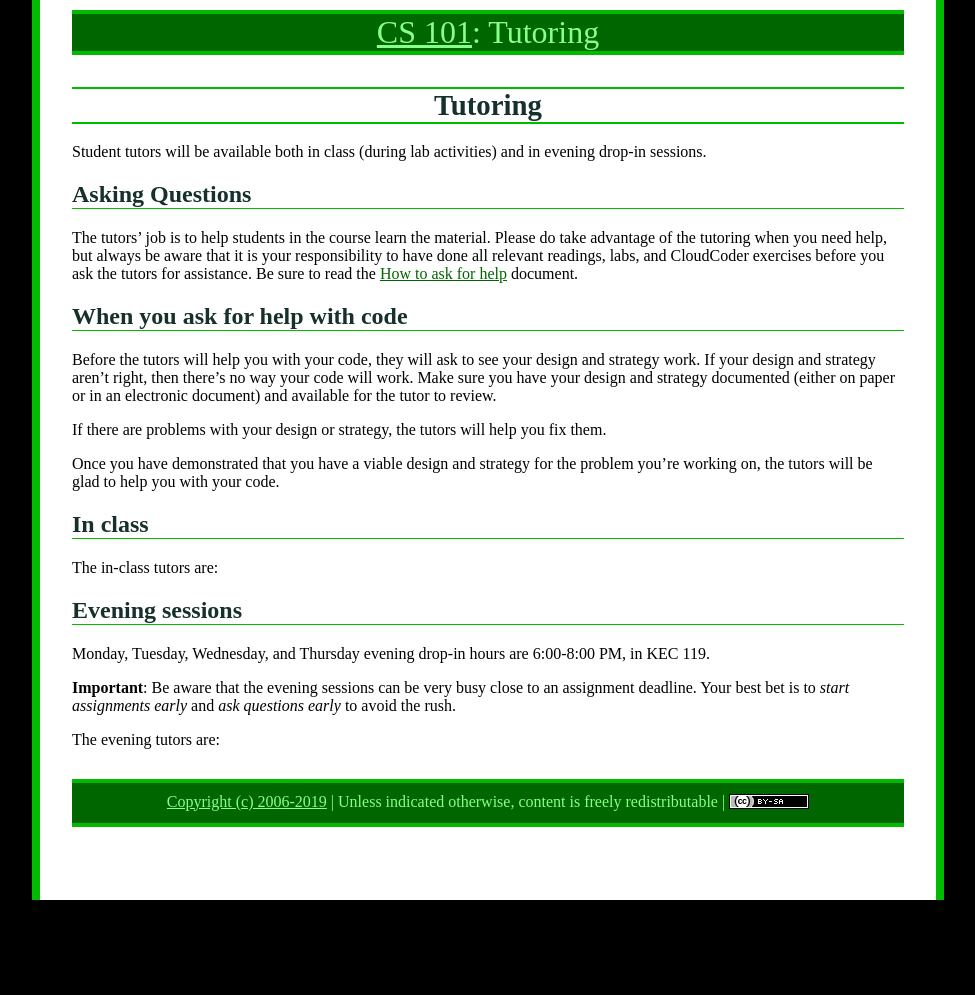
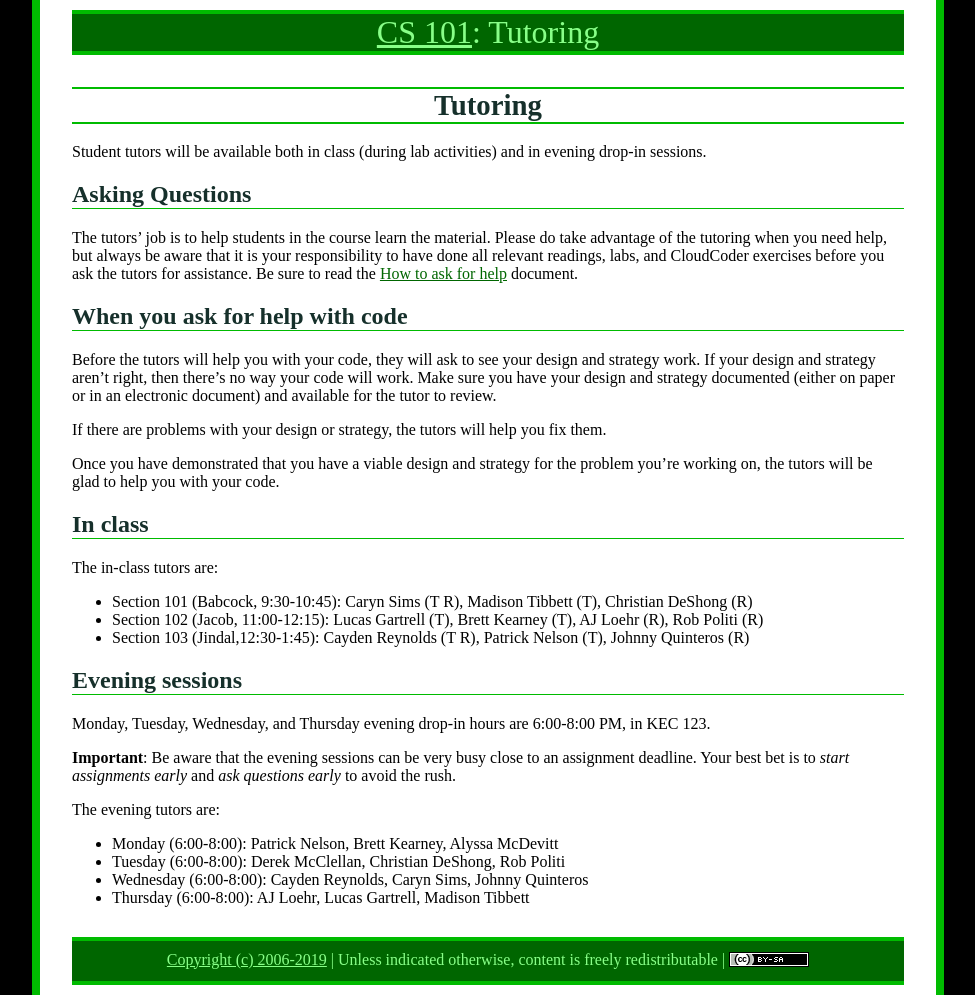
Before and after one commit to ycpcs/cs101-spring2019, a Jekyll site: the page built from tutoring.md, in a window 1280 px wide. Shown: the whole page, without its empty margins (152-1127 px from the left). Built offline with Jekyll 4.4.1, drawn with Linux system fonts in a browser that asks for light colours; before the commit the page ends 900 px from its top, so only the background shows below that.

Commit message:
update tutors
update tutors

```diff
--- a/tutoring.md
+++ b/tutoring.md
@@ -23,14 +23,24 @@ Once you have demonstrated that you have a viable design and strategy for the pr
 
 The in-class tutors are:
 
+* Section 101 (Babcock, 9:30-10:45): Caryn Sims (T R), Madison Tibbett (T), Christian DeShong (R)
+* Section 102 (Jacob, 11:00-12:15): Lucas Gartrell (T), Brett Kearney (T), AJ Loehr (R), Rob Politi (R)
+* Section 103 (Jindal,12:30-1:45): Cayden Reynolds (T R), Patrick Nelson (T), Johnny Quinteros (R)
+
+
 ## Evening sessions
 
-Monday, Tuesday, Wednesday, and Thursday evening drop-in hours are 6:00-8:00 PM, in KEC 119.
+Monday, Tuesday, Wednesday, and Thursday evening drop-in hours are 6:00-8:00 PM, in KEC 123.
 
 **Important**: Be aware that the evening sessions can be very busy close to an assignment deadline.  Your best bet is to *start assignments early* and *ask questions early* to avoid the rush.
 
 The evening tutors are:
 
+* Monday (6:00-8:00): Patrick Nelson, Brett Kearney, Alyssa McDevitt
+* Tuesday (6:00-8:00): Derek McClellan, Christian DeShong, Rob Politi
+* Wednesday (6:00-8:00): Cayden Reynolds, Caryn Sims, Johnny Quinteros
+* Thursday (6:00-8:00): AJ Loehr, Lucas Gartrell, Madison Tibbett
+
 <!-- vim:set wrap: ­-->
 <!-- vim:set linebreak: -->
 <!-- vim:set nolist: -->
```
